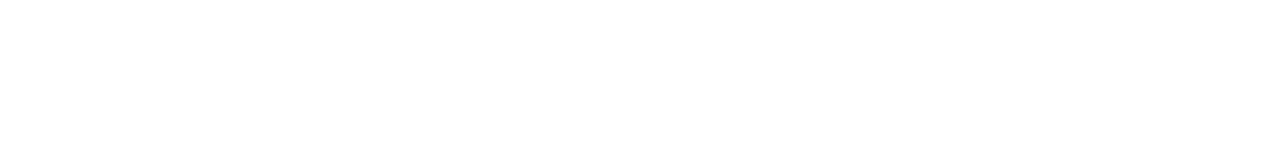
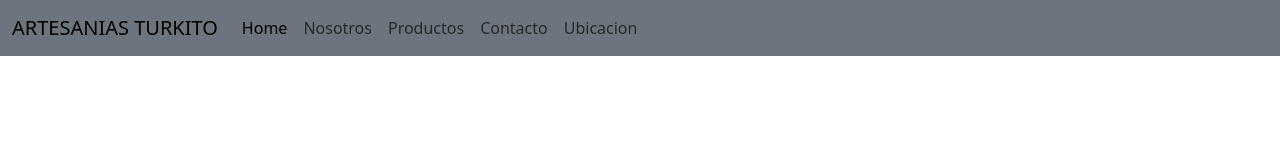
Before and after one commit to robertoabdala/ArtesaniasTurkito-PF, a plain HTML site: page index.html in a window 1280 px wide. Drawn offline with nearby package versions, Linux system fonts and the light colour scheme.

Commit message:
Barra de navegacion terminada

```diff
--- a/index.html
+++ b/index.html
@@ -3,9 +3,43 @@
 <head>
     <meta charset="UTF-8">
     <meta name="viewport" content="width=device-width, initial-scale=1.0">
-    <title>Document</title>
+    <meta name="description" content="Tienda online de artesanias en hierros">
+    <meta name="keywords" content="compras, tienda, ecommerce, hierro, artesanias">
+    <meta name="author" content="Roberto Abdala">
+    <title>Artesanias Turkito</title>
+    <link rel="stylesheet" href="./assets/css/style.css">
+    <link href="https://cdn.jsdelivr.net/npm/bootstrap@5.3.3/dist/css/bootstrap.min.css" rel="stylesheet" integrity="sha384-QWTKZyjpPEjISv5WaRU9OFeRpok6YctnYmDr5pNlyT2bRjXh0JMhjY6hW+ALEwIH" crossorigin="anonymous">
+    <script src="https://cdn.jsdelivr.net/npm/bootstrap@5.3.3/dist/js/bootstrap.bundle.min.js" integrity="sha384-YvpcrYf0tY3lHB60NNkmXc5s9fDVZLESaAA55NDzOxhy9GkcIdslK1eN7N6jIeHz" crossorigin="anonymous"></script>
 </head>
 <body>
+    <!-- Barra de navegacion -->
+    <nav class="navbar navbar-expand-lg bg-secondary">
+        <div class="container-fluid">
+          <a class="navbar-brand" href="#">ARTESANIAS TURKITO</a>
+          <button class="navbar-toggler" type="button" data-bs-toggle="collapse" data-bs-target="#navbarNav" aria-controls="navbarNav" aria-expanded="false" aria-label="Toggle navigation">
+            <span class="navbar-toggler-icon"></span>
+          </button>
+          <div class="collapse navbar-collapse" id="navbarNav">
+            <ul class="navbar-nav">
+              <li class="nav-item">
+                <a class="nav-link active" aria-current="page" href="#">Home</a>
+              </li>
+              <li class="nav-item">
+                <a class="nav-link" href="#">Nosotros</a>
+              </li>
+              <li class="nav-item">
+                <a class="nav-link" href="#">Productos</a>
+              </li>
+              <li class="nav-item">
+                <a class="nav-link" href="#">Contacto</a>
+              </li>
+              <li class="nav-item">
+                <a class="nav-link" href="#">Ubicacion</a>
+              </li>
+            </ul>
+          </div>
+        </div>
+      </nav>
 
 </body>
 </html>
```
Also changed, not shown: assets/css/style.css (added).
